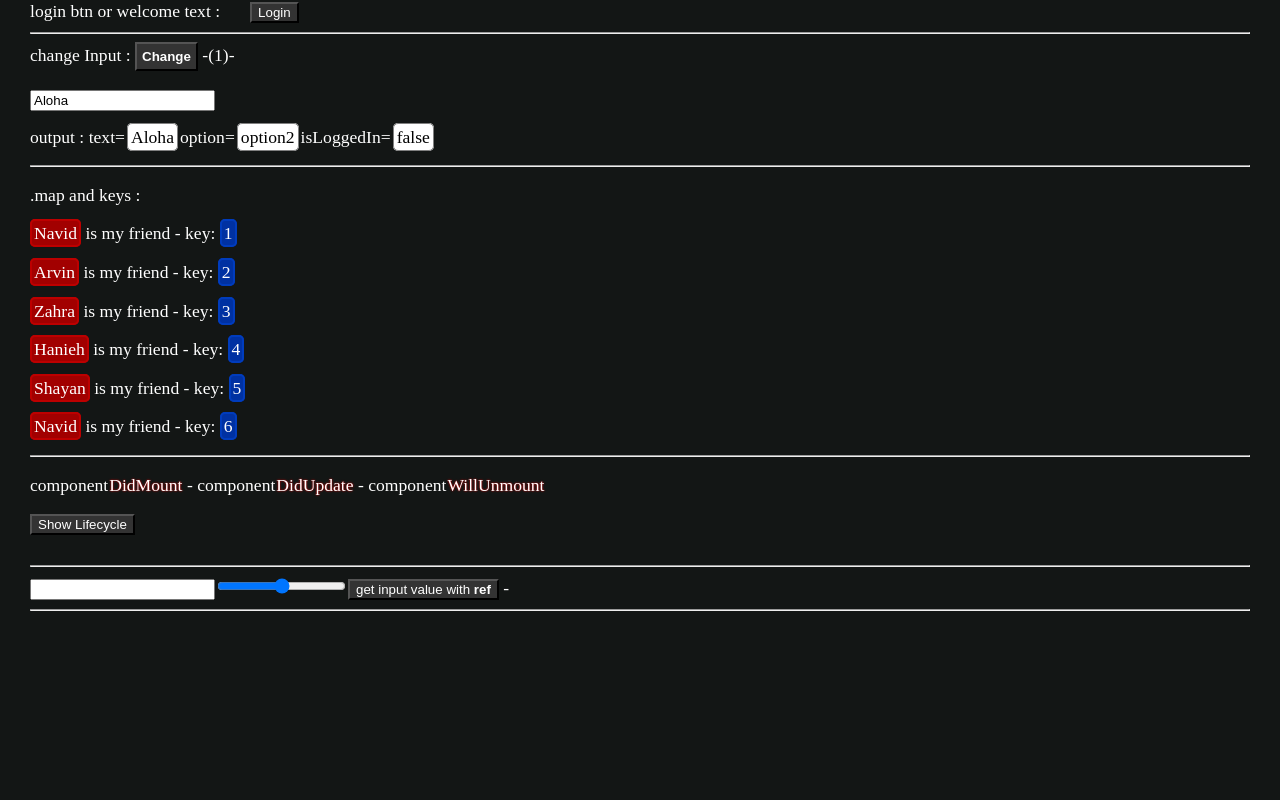
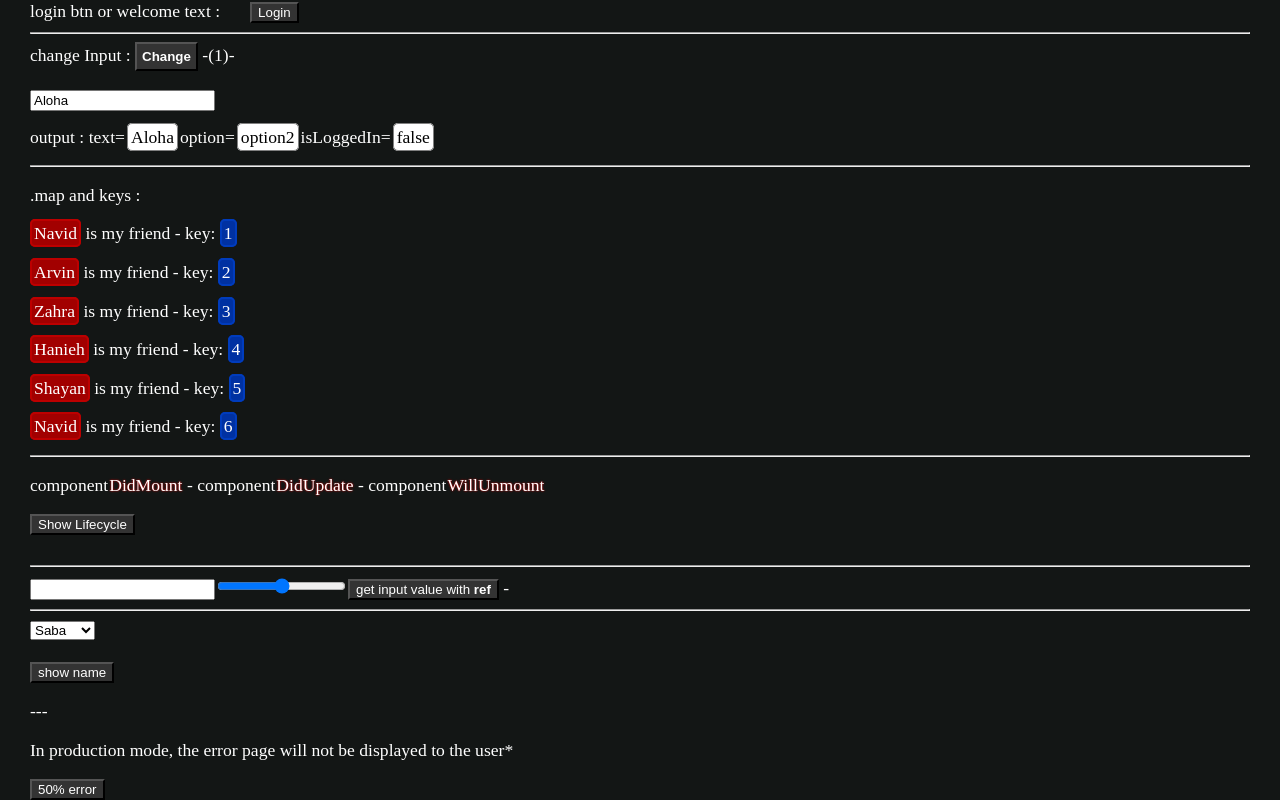
Before and after one commit to Ali-Sdg90/Learning-React-, a React (Create React App) app in the folder Playground/: page / in a window 1280 px wide. Shown: the part 1538-2338 px from the top of the page. Before the commit the page ends 2157 px from the top, so only its background shows below. Built offline with nearby package versions, Linux system fonts and the light colour scheme.

Commit message:
Update project until Vid64

```diff
--- a/Playground/src/App.js
+++ b/Playground/src/App.js
@@ -20,6 +20,9 @@ import ShowInfoRecap from "./components/ShowInfoRecap";
 import MapComponent from "./components/MapAndKey";
 import LifecycleBtn from "./components/LifecycleBtn";
 import Ref from "./components/Ref";
+import RefExample from "./components/RefExample";
+import ChildWithError from "./components/ChildWithError";
+import ErrorBoundary from "./components/ErrorBoundary";
 
 import styles from "./components/App.module.css";
 import "./App.css";
@@ -85,6 +88,10 @@ class App extends React.Component {
                 <AddHr />
                 <LifecycleBtn />
                 <Ref />
+                <RefExample />
+                <ErrorBoundary>
+                    <ChildWithError />
+                </ErrorBoundary>
             </>
         );
     }
--- /dev/null
+++ b/Playground/src/components/ChildWithError.js
@@ -0,0 +1,31 @@
+import React, { Component } from "react";
+
+class ChildWithError extends Component {
+    constructor(props) {
+        super(props);
+    }
+
+    errorBtn = () => {
+        const randNum = Math.random();
+        if (randNum < 0.5) {
+            console.log("=> ERROR");
+            throw new Error("=> Some random ERROR happen'");
+        } else {
+            console.log("=> Not Error");
+        }
+    };
+
+    render() {
+        return (
+            <div>
+                <p>
+                    In production mode, the error page will not be displayed to
+                    the user*
+                </p>
+                <button onClick={this.errorBtn}>50% error</button>
+            </div>
+        );
+    }
+}
+
+export default ChildWithError;
--- /dev/null
+++ b/Playground/src/components/ErrorBoundary.js
@@ -0,0 +1,34 @@
+import React, { Component } from "react";
+
+class ErrorBoundary extends Component {
+    constructor(props) {
+        super(props);
+        this.state = {
+            error: false,
+            errorMassage: "",
+        };
+    }
+
+    componentDidCatch(error, info) {
+        console.log(`=> ${error} --- ${info}`);
+        this.setState({
+            error: true,
+            errorMassage: "hi",
+        });
+    }
+
+    render() {
+        if (this.state.error) {
+            return (
+                <>
+                    <p>ERROR!!!!</p>
+                    <p>{this.state.errorMassage}</p>
+                </>
+            );
+        } else {
+            return this.props.children;
+        }
+    }
+}
+
+export default ErrorBoundary;
--- a/Playground/src/components/Ref.js
+++ b/Playground/src/components/Ref.js
@@ -17,7 +17,7 @@ class Ref extends Component {
             inputRefState: this.inputRef.current.value,
             rageRefState: this.rageRef.current.value,
         });
-        console.log(this.inputRef.current.value);
+        // console.log(this.inputRef.current.value);
         // console.log(this.rageRef.current.value);
     };
 
--- /dev/null
+++ b/Playground/src/components/RefExample.js
@@ -0,0 +1,86 @@
+import React, { Component } from "react";
+
+class RefExample extends Component {
+    constructor(props) {
+        super(props);
+        this.state = {
+            names: [
+                { id: 1, name: "Ali", age: 21 },
+                { id: 2, name: "Saba", age: 17 },
+                { id: 3, name: "Hanieh", age: 21 },
+                { id: 4, name: "Navid", age: 21 },
+                { id: 5, name: "Error", age: undefined },
+            ],
+            selectOption: "option2",
+            output: "---",
+        };
+        this.friendRefs = [];
+        // for (let i = 0; i < 5; i++) {
+        //     this.friendRefs[i] = React.createRef();
+        // }
+        // this.friendRefs = [];
+        for (let i = 0; i < this.state.names.length; i++) {
+            const id = this.state.names[i].id;
+            this.friendRefs[id] = React.createRef();
+        }
+    }
+
+    showName = () => {
+        // let boo =
+        //     this.friendRefs[
+        //         String(
+        //             Number(this.state.selectOption.match(/\d+/g).map(Number)) +
+        //                 1
+        //         )
+        //     ].current;
+        let boo =
+            this.friendRefs[
+                (this.state.selectOption.match(/\d+/g) || []).map(Number)[0] + 1
+            ].current;
+        console.log(boo);
+
+        this.setState({
+            output: String(boo.value),
+        });
+    };
+
+    changeOption = (event) => {
+        this.setState(
+            {
+                selectOption: event.target.value,
+            },
+            () => {
+                console.log("showName");
+            }
+        );
+    };
+
+    render() {
+        return (
+            <>
+                <select
+                    value={this.state.selectOption}
+                    onChange={this.changeOption}
+                >
+                    {this.state.names.map((name) => {
+                        return (
+                            <option
+                                value={`option${name.id}`}
+                                key={`name-${name.id}`}
+                                ref={this.friendRefs[name.id + 1]}
+                            >
+                                {name.name}
+                            </option>
+                        );
+                    })}
+                </select>
+                <br></br>
+                <br></br>
+                <button onClick={this.showName}>show name</button>
+                <p>{this.state.output}</p>
+            </>
+        );
+    }
+}
+
+export default RefExample;
```
